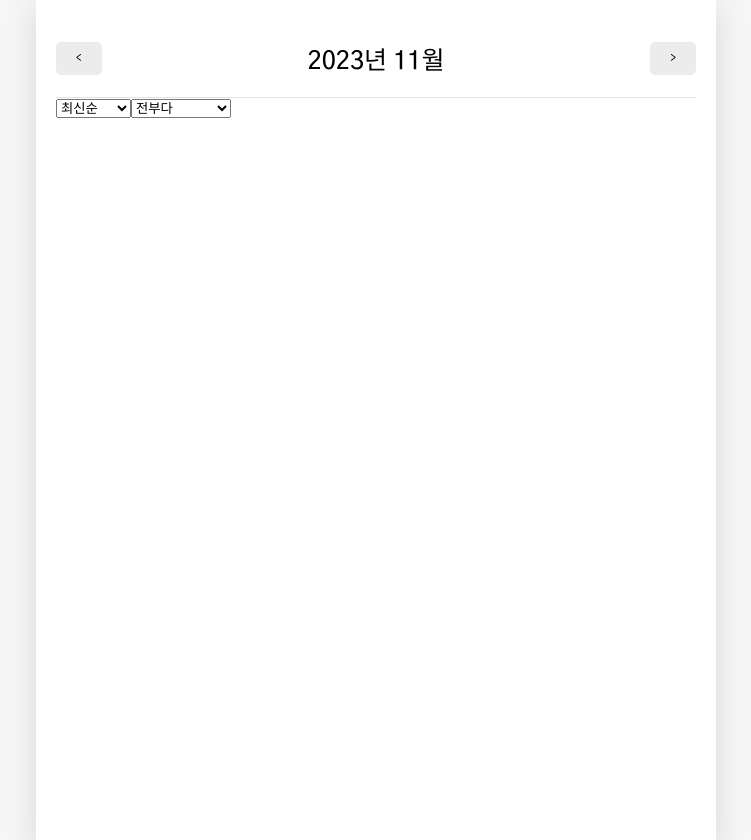
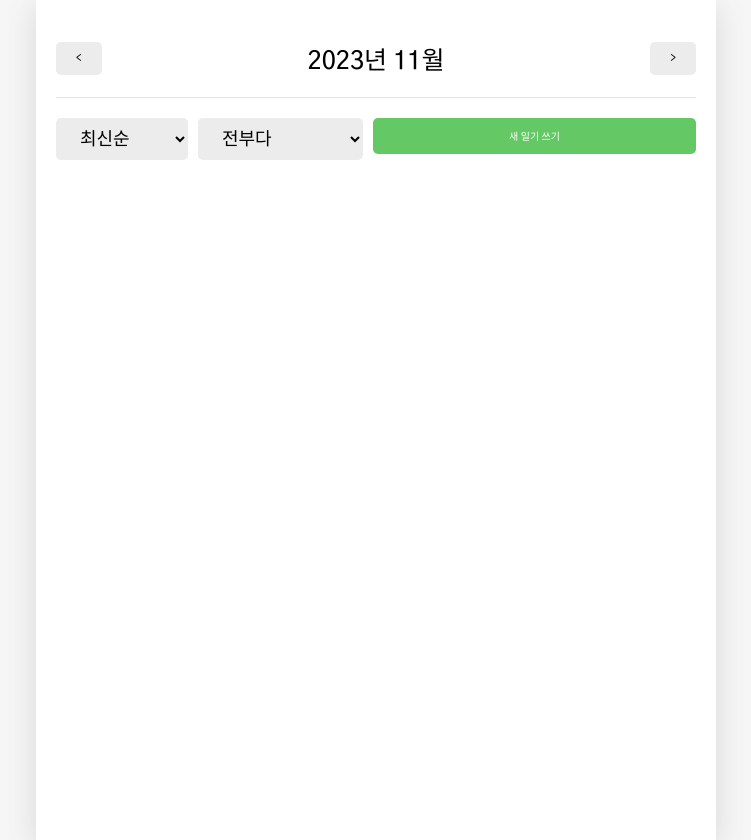
Before and after one commit to HYHYJ/emotion-diary, a React (Create React App) app: page / in a window 1280 px wide. Shown: the whole page, without its empty margins (264-1015 px from the left). Built offline with nearby package versions, Linux system fonts and the light colour scheme; a web font is replaced by a local one.

Commit message:
일기 리스트 home화면 기능 구현

```diff
--- a/src/App.css
+++ b/src/App.css
@@ -1,36 +1,36 @@
-@import url('https://fonts.googleapis.com/css2?family=Nanum+Pen+Script&family=Yeon+Sung&display=swap');
-@import url('https://fonts.googleapis.com/css2?family=Gothic+A1:wght@500&family=Noto+Sans+KR:wght@300&display=swap');
-body{
+@import url("https://fonts.googleapis.com/css2?family=Nanum+Pen+Script&family=Yeon+Sung&display=swap");
+@import url("https://fonts.googleapis.com/css2?family=Gothic+A1:wght@500&family=Noto+Sans+KR:wght@300&display=swap");
+body {
   background-color: #f6f6f6;
   display: flex;
   justify-content: center;
   align-items: center;
-  font-family: 'Gothic A1', sans-serif;
+  font-family: "Gothic A1", sans-serif;
 
   min-height: 100vh;
   margin: 0px;
 }
-.App{
+.App {
   padding: 20px;
 
-  font-family: 'Gothic A1', sans-serif;
+  font-family: "Gothic A1", sans-serif;
 }
 /* 반응형 */
-@media (min-width : 650px) {
-  .App{
-    width : 640px
+@media (min-width: 650px) {
+  .App {
+    width: 640px;
   }
 }
 
-@media (max-width : 650px) {
-  .App{
-    width : 90px
+@media (max-width: 650px) {
+  .App {
+    width: 90px;
   }
 }
 
-#root{
+#root {
   background-color: white;
-  box-shadow: rgba(100,100,111,0.2) 0px 7px 29px 0px;
+  box-shadow: rgba(100, 100, 111, 0.2) 0px 7px 29px 0px;
 }
 
 .App {
@@ -46,49 +46,136 @@ body{
   font-size: 10px;
 
   white-space: nowrap;
-  font-family: 'Gothic A1', sans-serif;
+  font-family: "Gothic A1", sans-serif;
 }
 
 .MyButton_default {
-  background-color:  #ececec;
+  background-color: #ececec;
   color: black;
 }
 
 .MyButton_positive {
-  background-color:  #64c964;
+  background-color: #64c964;
   color: white;
 }
 .MyButton_negative {
-  background-color:  #fd565f;
+  background-color: #fd565f;
   color: white;
 }
 
 /* 헤더 */
 
-header{
+header {
   padding: 20px 0;
   display: flex;
   align-items: center;
   border-bottom: 1px solid #e2e2e2;
-
 }
 
 header > div {
   display: flex;
 }
 
-header .head_text{
+header .head_text {
   width: 50%;
   font-size: 25px;
   justify-content: center;
 }
 
-header .head_btn_left{
+header .head_btn_left {
   width: 25%;
   justify-content: start;
 }
-header .head_btn_right{
+header .head_btn_right {
   width: 25%;
   justify-content: end;
+}
 
+/* DiaryList*/
+
+.DiaryList .menu_wrapper {
+  margin-top: 20px;
+  margin-bottom: 30px;
+  display: flex;
+  justify-content: space-between;
 }
+
+.DiaryList .menu_wrapper .right_col {
+  flex-grow: 1;
+}
+
+.DiaryList .menu_wrapper .right_col button {
+  width: 100%;
+}
+
+.DiaryList .ControlMenu {
+  margin-right: 10px;
+  border: none;
+
+  border-radius: 5px;
+  background-color: #ececec;
+  padding: 10px 20px;
+
+  cursor: pointer;
+  font-size: 18px;
+}
+
+/* DiaryItem*/
+
+.DiaryItem {
+  padding-top: 15px;
+  padding-bottom: 15px;
+
+  border-bottom: 1px solid #e2e2e2;
+
+  display: flex;
+  justify-content: space-between;
+}
+.DiaryItem .emotion_img_wrapper {
+  cursor: pointer;
+  min-width: 120px;
+  height: 80px;
+  border-radius: 5px;
+  display: flex;
+  justify-content: center;
+}
+
+.DiaryItem .emotion_img_wrapper_1 {
+  background-color: #64c964;
+}
+.DiaryItem .emotion_img_wrapper_2 {
+  background-color: #9dd772;
+}
+.DiaryItem .emotion_img_wrapper_3 {
+  background-color: #fdce17;
+}
+.DiaryItem .emotion_img_wrapper_4 {
+  background-color: #fd8446;
+}
+.DiaryItem .emotion_img_wrapper_5 {
+  background-color: #fd565f;
+}
+
+.DiaryItem .emotion_img_wrapper img {
+  width: 50%;
+}
+
+.DiaryItem .info_wrapper {
+  flex-grow: 1;
+  margin-left: 20px;
+  cursor: pointer;
+}
+
+.DiaryItem .diary_date {
+  font-weight: bold;
+  font-size: 20px;
+  margin-bottom: 5px;
+}
+
+.DiartItem .diary_content_preview {
+  font-size: 15px;
+}
+
+.DiartItem .btn_wrapper {
+  min-width: 70px;
+}
--- /dev/null
+++ b/src/components/DiaryItem.js
@@ -0,0 +1,45 @@
+import { useNavigate } from "react-router-dom";
+import MyButton from "./MyButton";
+
+function DiaryItem({ id, emotion, content, date }) {
+  const navigate = useNavigate();
+
+  const env = process.env;
+  env.PUBLIC_URL = env.PUBLIC_URL || "";
+  console.log({ ...emotion });
+  const strDate = new Date(parseInt(date)).toLocaleDateString();
+
+  const goDetail = () => {
+    navigate(`/diary/${id}`);
+  };
+
+  const goEdit = () => {
+    navigate(`/edit/${id}`);
+  };
+
+  return (
+    <div className="DiaryItem">
+      <div
+        onClick={goDetail}
+        className={[
+          "emotion_img_wrapper",
+          `emotion_img_wrapper_${emotion}`,
+        ].join(" ")}
+      >
+        <img
+          src={process.env.PUBLIC_URL + `assets/emotion${emotion}.png`}
+          alt="감정점수"
+        />
+      </div>
+      <div className="info_wrapper">
+        <div className="diary_date">{strDate}</div>
+        <div className="diary_content_preview">{content.slice(0, 25)}</div>
+      </div>
+      <div className="btn_wrapper">
+        <MyButton onClick={goEdit} text={"수정하기"} />
+      </div>
+    </div>
+  );
+}
+
+export default DiaryItem;
--- a/src/components/DiaryList.js
+++ b/src/components/DiaryList.js
@@ -1,4 +1,7 @@
-import { useEffect, useState } from "react";
+import { useState } from "react";
+import { useNavigate } from "react-router-dom";
+import MyButton from "./MyButton";
+import DiaryItem from "./DiaryItem";
 
 const sortOPtionList = [
   { value: "lastest", name: "최신순" },
@@ -13,7 +16,11 @@ const filterOptionList = [
 
 const ControlMenu = ({ value, onChage, optionList }) => {
   return (
-    <select value={value} onChange={(e) => onChage(e.target.value)}>
+    <select
+      className="ControlMenu"
+      value={value}
+      onChange={(e) => onChage(e.target.value)}
+    >
       {optionList.map((it, idx) => (
         <option key={idx} value={it.value}>
           {it.name}
@@ -24,6 +31,7 @@ const ControlMenu = ({ value, onChage, optionList }) => {
 };
 
 const DiaryList = ({ diaryList }) => {
+  const navigate = useNavigate();
   const [sortType, setSortType] = useState("lastest");
   const [filter, setFilter] = useState("all");
 
@@ -51,20 +59,34 @@ const DiaryList = ({ diaryList }) => {
     return sortedList;
   };
   return (
-    <div>
+    <div className="DiaryList">
+      <div className="menu_wrapper">
+        <div className="left_col">
           <ControlMenu
+            className="ControlMenu"
             value={sortType}
             onChage={setSortType}
             optionList={sortOPtionList}
           />
           <ControlMenu
+            className="ControlMenu"
             value={filter}
             onChage={setFilter}
             optionList={filterOptionList}
           />
+        </div>
+        <div className="right_col">
+          <MyButton
+            type={"positive"}
+            text={"새 일기 쓰기"}
+            onClick={() => navigate("/new")}
+          />
+        </div>
+      </div>
+
       {getProcessdDiaryList().map((it) => (
         <div key={it.id}>
-          {it.content} {it.emotion}
+          <DiaryItem key={it.id} emotion={it.emotion} {...it} />
         </div>
       ))}
     </div>
```
Lines whose indentation alone changed are shown as unchanged.
